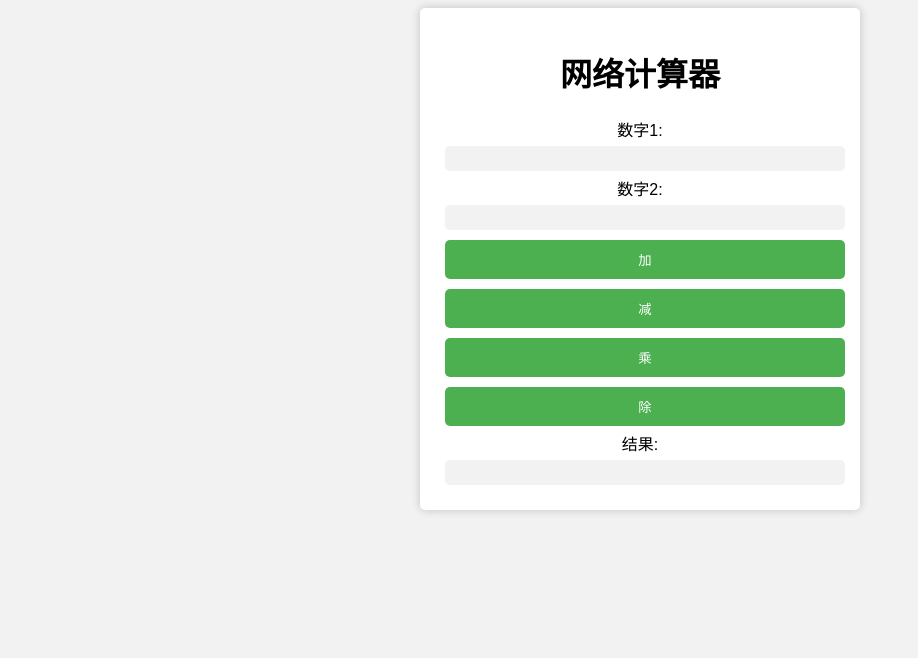
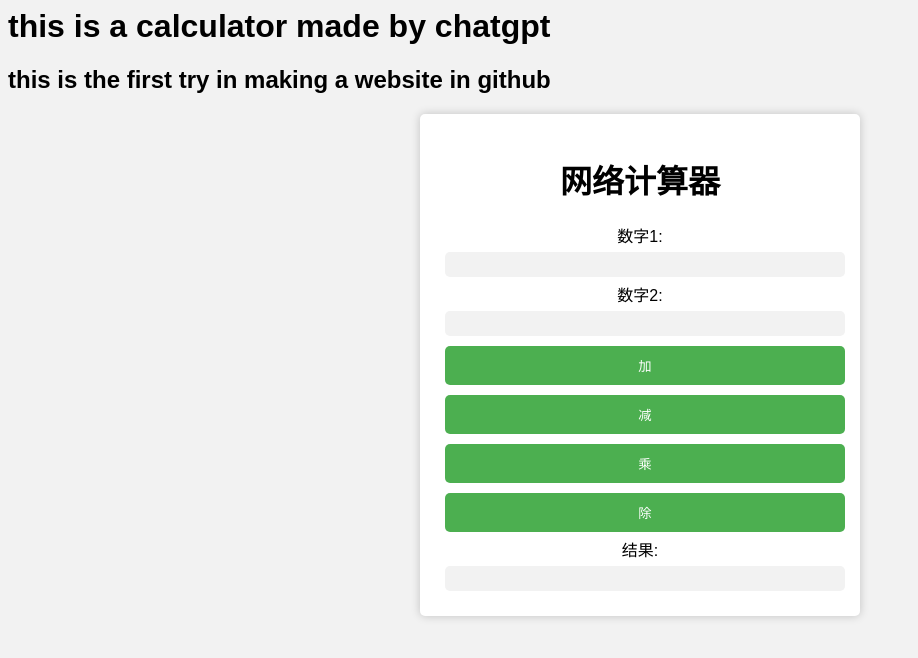
Before and after one commit to happysunnyhappy/calculatorMadeByChatGPT, a plain HTML site: page calculator by chatgpt.html in a window 1280 px wide. Shown: the whole page, without its empty margins (0-918 px from the left). Drawn offline with Linux system fonts and the light colour scheme.

Commit message:
Update calculator by chatgpt.html

```diff
--- a/calculator by chatgpt.html
+++ b/calculator by chatgpt.html
@@ -1,3 +1,5 @@
+<h1>this is a calculator made by chatgpt</h1>
+<h2>this is the first try in making a website in github</h2>
 <meta charset="utf-8">
 <!DOCTYPE html>
 <html>
```
